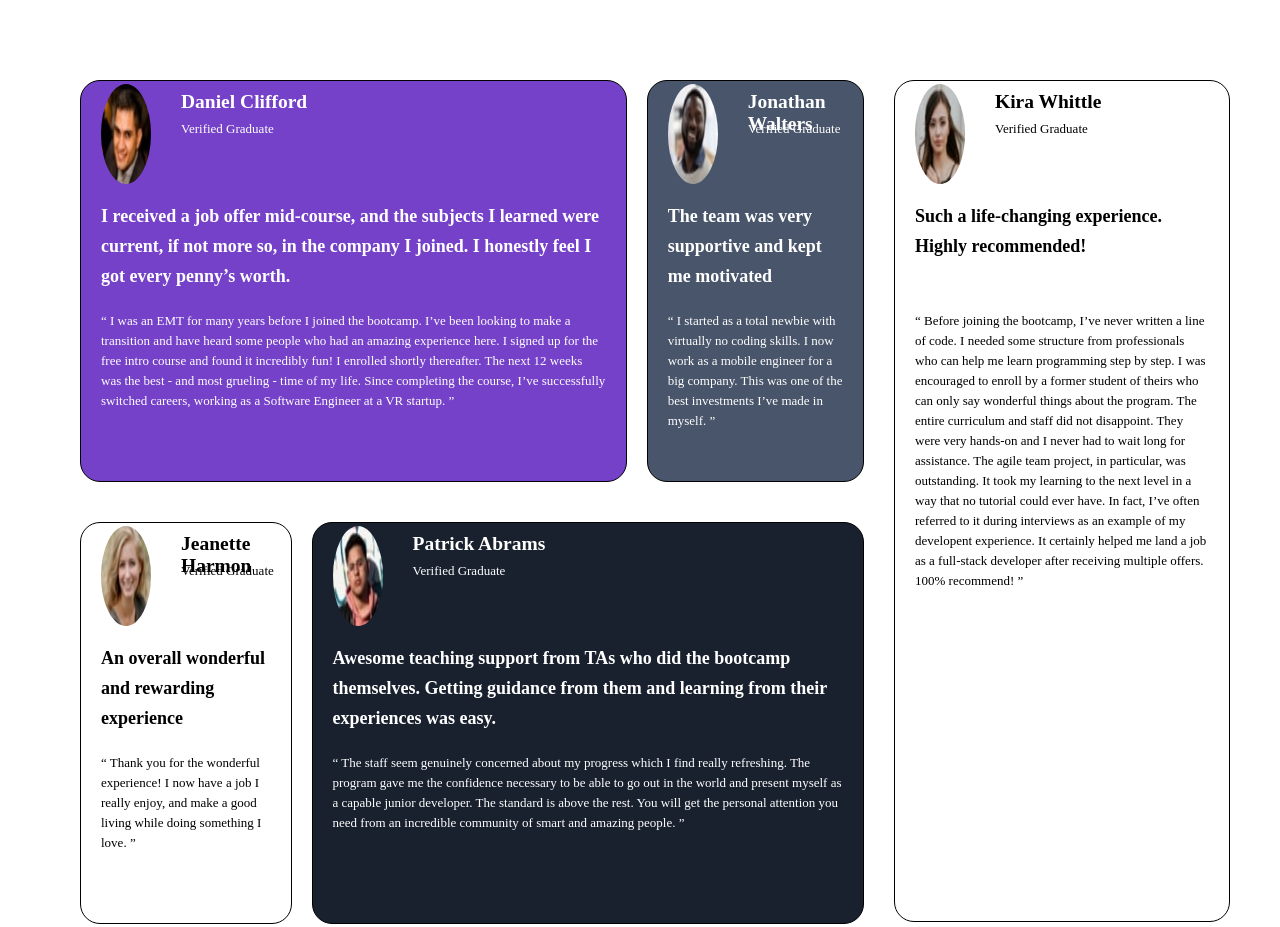
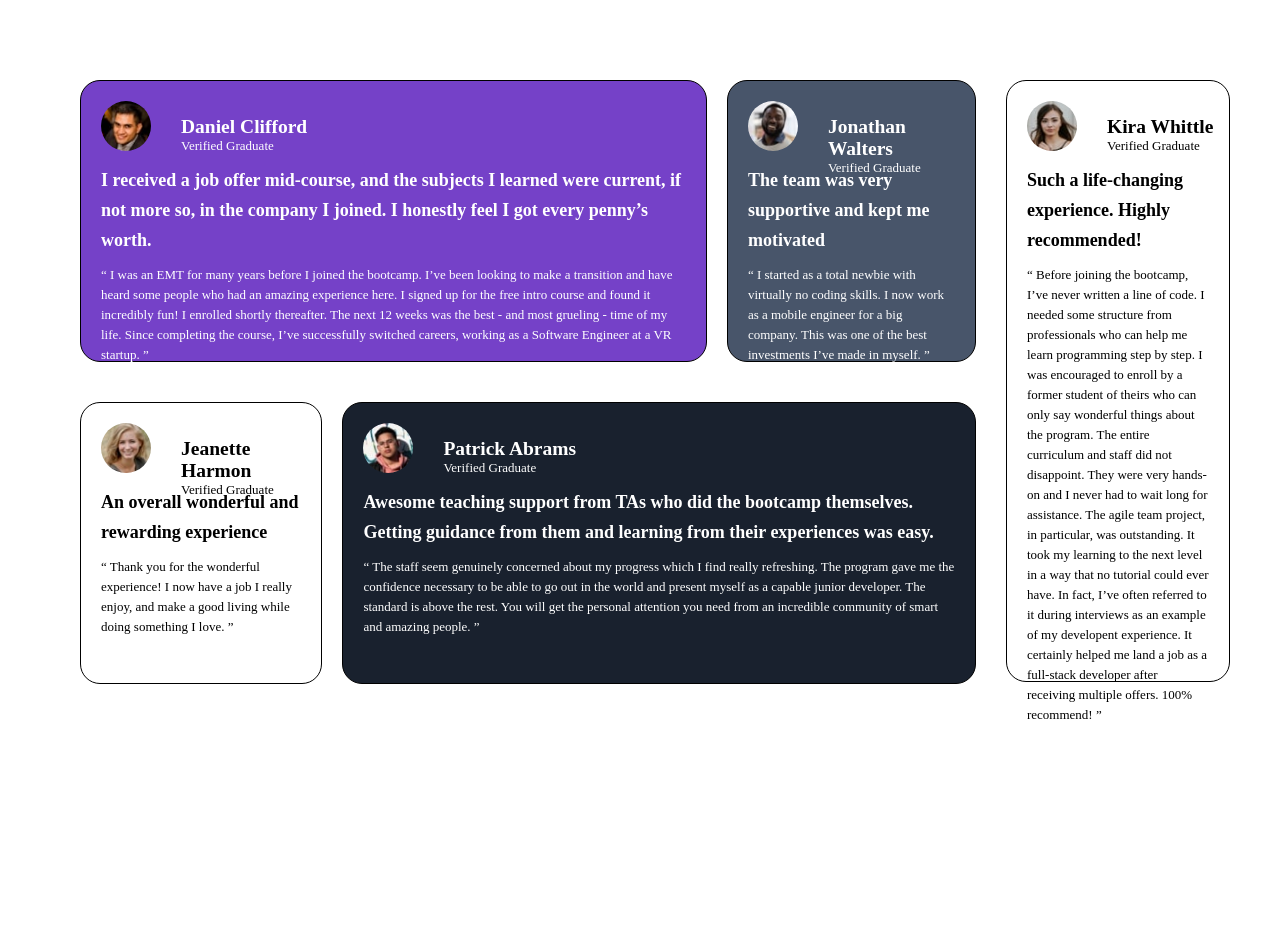
Before and after one commit to asettar/Test, a plain HTML site: page index.html in a window 1280 px wide. After the commit the page ends 800 px from the top, so only its background shows below. Drawn offline with Linux system fonts and the light colour scheme.

Commit message:
version desktop

```diff
--- a/style.css
+++ b/style.css
@@ -1,7 +1,7 @@
 *{
     margin: 0;
     padding: 0;
-    min-height: 100px;
+    /* min-height: 100px; */
 }
 
 body {
@@ -10,7 +10,7 @@ body {
 .cards {
     margin: 80px 80px;
     display: grid;
-    grid-template-columns: 70% 30%;
+    grid-template-columns: 80% 20%;
     gap: 30px;
 }
 
@@ -39,7 +39,7 @@ body {
     gap: 10px;
     border: 1px solid black;
     border-radius: 20px;
-    height: 400px;
+    height: 280px;
 }
 
 
@@ -50,6 +50,7 @@ body {
     align-items: center;
     justify-content: flex-start;
     margin-left: 20px;
+    margin-top: 20px;
 }
 
 .name {
@@ -58,9 +59,6 @@ body {
     justify-content: flex-start;
     margin-top: 10px;
     height: 35px;
-}
-.name h2 {
-    margin-bottom: -70px;
 }
 .card-center {
     font-size: 18px;
@@ -76,14 +74,14 @@ body {
 
 .card-head div img {
     width: 50px;
-    height: 30px;
+    /* height: 30px; */
     /* width: 2vw; */
     /* border: 2px solid red; */
     border-radius: 50%;
 }
 
 #kira {
-    height: 840px;
+    height: 600px;
 }
 
 #patrick {
@@ -105,6 +103,6 @@ body {
 - Purple 300: hsl(264, 82%, 80%)
 - Purple 500: hsl(263, 55%, 52%) */
 
-@media screen and(max-width : 700px) {
+@media screen and(max-width : 100px) {
 
 }
```
